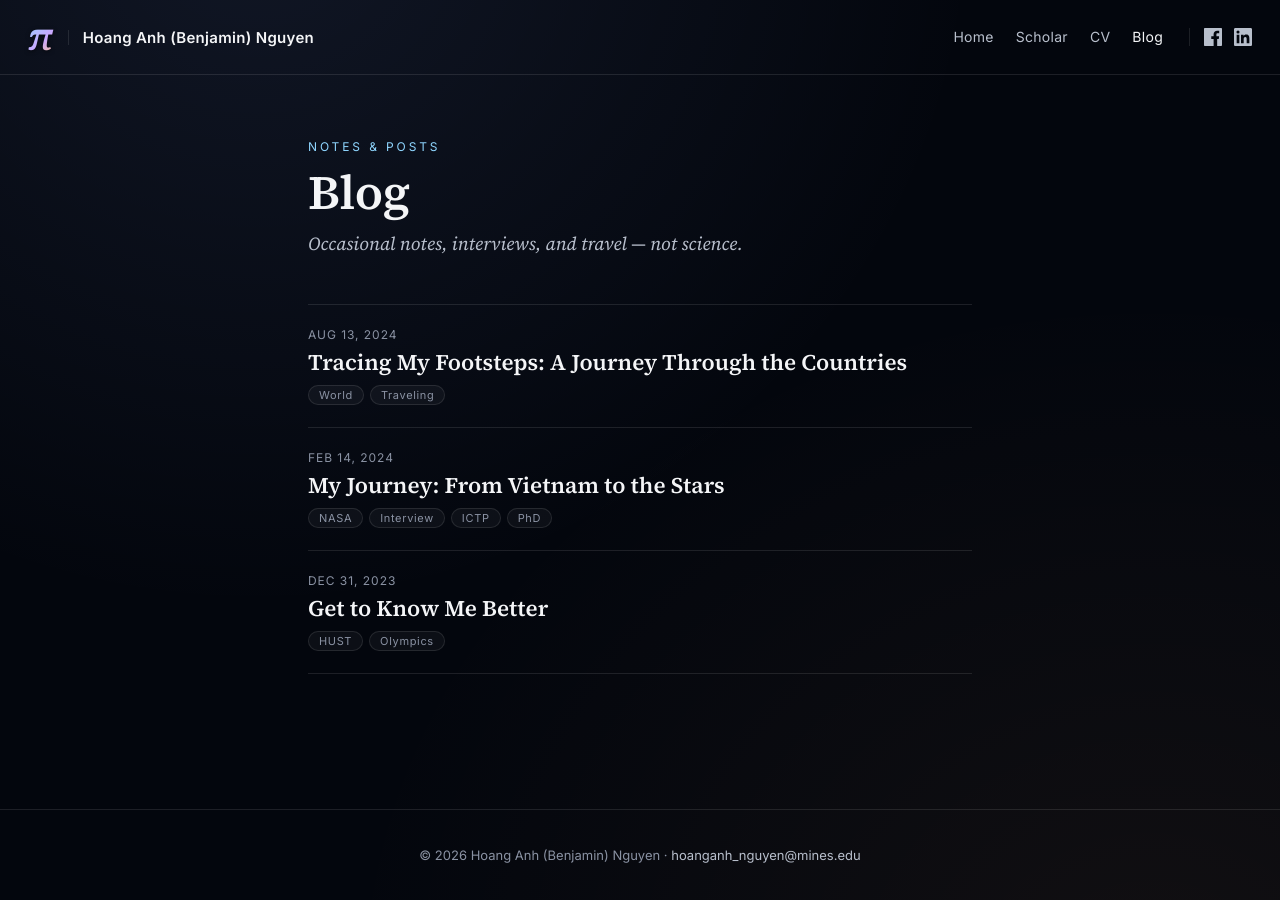
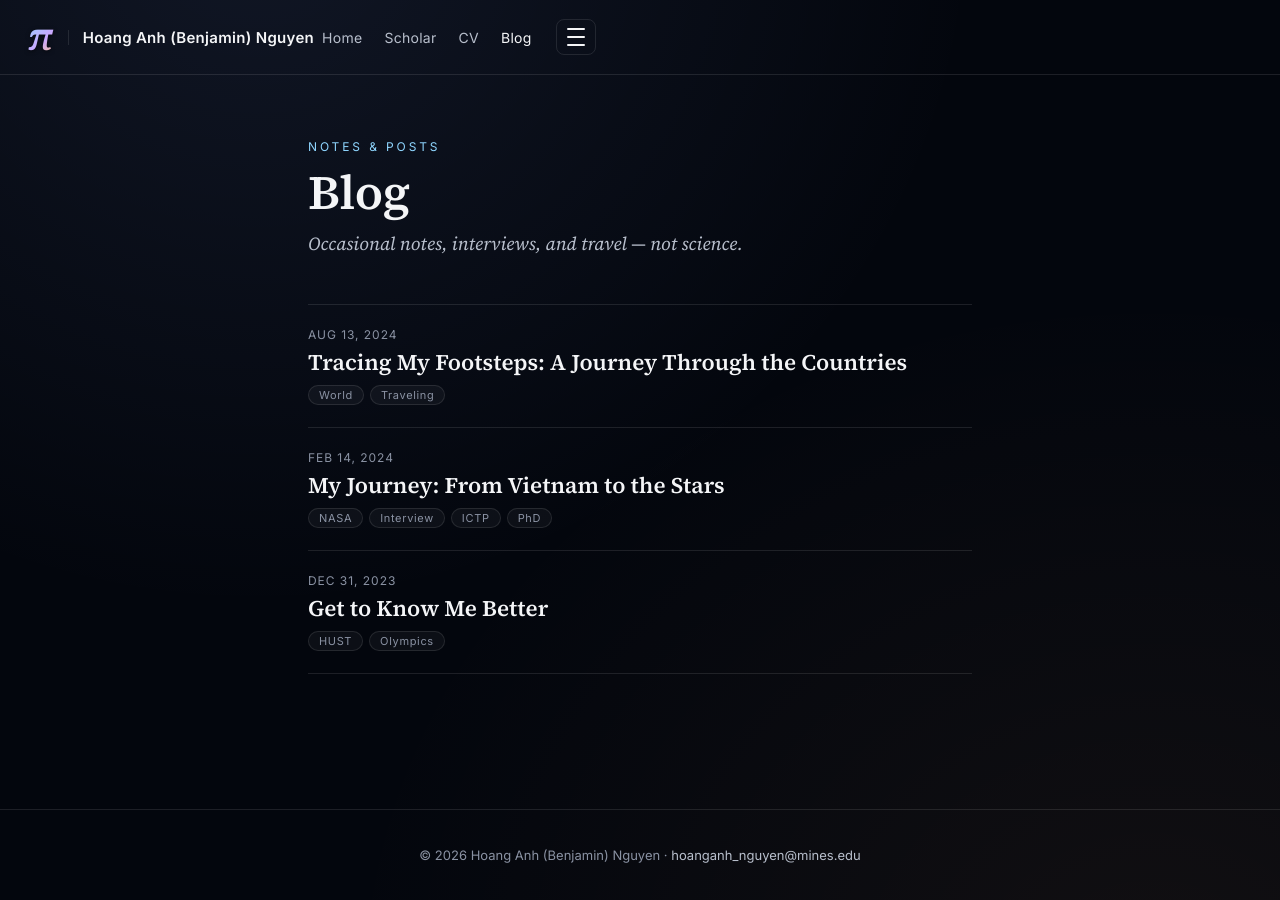
Before and after one commit to x-repos/x-repos.github.io, a Jekyll site: the page built from _pages/blog.html, in a window 1280 px wide. Built offline with Jekyll 4.4.1, drawn with Linux system fonts in a browser that asks for light colours.

Commit message:
Split topnav: inline primary links + dropdown for social icons
Desktop:
  pi . Name ........... Scholar  CV  Blog  [hamburger]
                                              v
                                         [Facebook][LinkedIn]  <- dark dropdown card

Mobile (<=720px):
  pi ............................... [hamburger]
                                          v
   Home / Scholar / CV / Blog stacked
   ---
   [Facebook] [LinkedIn]

- Restructured all four layouts (home/blog/post/page): primary links
  in .__primary <ul>, social icons in .__dropdown div.
- Inline primary nav is pushed to the right edge with margin-left: auto
  so it sits next to the hamburger.
- Hamburger toggles the social dropdown on desktop; on mobile it also
  collapses the primary list into a stacked menu beneath it.
- Tiny nav.js handles the toggle + auto-closes on link click.

```diff
--- a/_layouts/blog.html
+++ b/_layouts/blog.html
@@ -26,25 +26,25 @@
       <span class="brand-pi">π</span>
       <span class="brand-name">{{ site.author.name }}</span>
     </a>
+    <ul class="site-nav__primary">
+      <li><a href="{{ '/' | relative_url }}">Home</a></li>
+      <li><a href="https://scholar.google.com/citations?user=-f-uRoYAAAAJ&hl=en" target="_blank" rel="noopener">Scholar</a></li>
+      <li><a href="{{ '/files/HoangAnh_CV.pdf' | relative_url }}" target="_blank" rel="noopener">CV</a></li>
+      <li><a class="is-active" href="{{ '/blog/' | relative_url }}">Blog</a></li>
+    </ul>
     <button class="nav-toggle" type="button" aria-label="Open menu" aria-expanded="false">
       <span class="nav-toggle__bar"></span>
       <span class="nav-toggle__bar"></span>
       <span class="nav-toggle__bar"></span>
     </button>
-    <ul class="site-nav__links">
-      <li><a href="{{ '/' | relative_url }}">Home</a></li>
-      <li><a href="https://scholar.google.com/citations?user=-f-uRoYAAAAJ&hl=en" target="_blank" rel="noopener">Scholar</a></li>
-      <li><a href="{{ '/files/HoangAnh_CV.pdf' | relative_url }}" target="_blank" rel="noopener">CV</a></li>
-      <li><a class="is-active" href="{{ '/blog/' | relative_url }}">Blog</a></li>
-      <li class="nav-social">
-        <a href="{{ site.author.facebook | default: '#' }}" target="_blank" rel="noopener" aria-label="Facebook" title="Facebook">
-          <svg class="nav-icon" viewBox="0 0 24 24" width="18" height="18" fill="currentColor" aria-hidden="true"><path d="M22.675 0H1.325C.593 0 0 .593 0 1.325v21.351C0 23.407.593 24 1.325 24H12.82V14.706h-3.13v-3.622h3.13V8.413c0-3.1 1.894-4.788 4.66-4.788 1.325 0 2.464.099 2.794.143v3.24l-1.918.001c-1.504 0-1.795.715-1.795 1.763v2.313h3.587l-.467 3.622H17.56V24h5.115c.732 0 1.325-.593 1.325-1.324V1.325C24 .593 23.407 0 22.675 0z"/></svg>
-        </a>
-        <a href="{{ site.author.linkedin | default: '#' }}" target="_blank" rel="noopener" aria-label="LinkedIn" title="LinkedIn">
-          <svg class="nav-icon" viewBox="0 0 24 24" width="18" height="18" fill="currentColor" aria-hidden="true"><path d="M20.45 20.45h-3.55v-5.57c0-1.33-.03-3.04-1.85-3.04-1.85 0-2.14 1.45-2.14 2.94v5.67H9.36V9h3.41v1.56h.05c.48-.9 1.64-1.85 3.38-1.85 3.61 0 4.28 2.38 4.28 5.47v6.27zM5.34 7.43a2.06 2.06 0 1 1 0-4.13 2.06 2.06 0 0 1 0 4.13zM7.12 20.45H3.56V9h3.56v11.45zM22.22 0H1.77C.79 0 0 .77 0 1.72v20.56C0 23.23.79 24 1.77 24h20.45c.98 0 1.78-.77 1.78-1.72V1.72C24 .77 23.2 0 22.22 0z"/></svg>
-        </a>
-      </li>
-    </ul>
+    <div class="site-nav__dropdown">
+      <a class="nav-social-link" href="{{ site.author.facebook | default: '#' }}" target="_blank" rel="noopener" aria-label="Facebook" title="Facebook">
+        <svg class="nav-icon" viewBox="0 0 24 24" width="18" height="18" fill="currentColor" aria-hidden="true"><path d="M22.675 0H1.325C.593 0 0 .593 0 1.325v21.351C0 23.407.593 24 1.325 24H12.82V14.706h-3.13v-3.622h3.13V8.413c0-3.1 1.894-4.788 4.66-4.788 1.325 0 2.464.099 2.794.143v3.24l-1.918.001c-1.504 0-1.795.715-1.795 1.763v2.313h3.587l-.467 3.622H17.56V24h5.115c.732 0 1.325-.593 1.325-1.324V1.325C24 .593 23.407 0 22.675 0z"/></svg>
+      </a>
+      <a class="nav-social-link" href="{{ site.author.linkedin | default: '#' }}" target="_blank" rel="noopener" aria-label="LinkedIn" title="LinkedIn">
+        <svg class="nav-icon" viewBox="0 0 24 24" width="18" height="18" fill="currentColor" aria-hidden="true"><path d="M20.45 20.45h-3.55v-5.57c0-1.33-.03-3.04-1.85-3.04-1.85 0-2.14 1.45-2.14 2.94v5.67H9.36V9h3.41v1.56h.05c.48-.9 1.64-1.85 3.38-1.85 3.61 0 4.28 2.38 4.28 5.47v6.27zM5.34 7.43a2.06 2.06 0 1 1 0-4.13 2.06 2.06 0 0 1 0 4.13zM7.12 20.45H3.56V9h3.56v11.45zM22.22 0H1.77C.79 0 0 .77 0 1.72v20.56C0 23.23.79 24 1.77 24h20.45c.98 0 1.78-.77 1.78-1.72V1.72C24 .77 23.2 0 22.22 0z"/></svg>
+      </a>
+    </div>
   </nav>
 
   <main class="page-main" role="main">
--- a/assets/css/site.css
+++ b/assets/css/site.css
@@ -42,13 +42,17 @@
 /* ---------- Top nav ---------- */
 .site-nav {
   display: flex;
+  flex-wrap: wrap;
   align-items: center;
-  justify-content: space-between;
   padding: 18px 28px;
+  gap: 8px;
   border-bottom: 1px solid var(--border);
   font-size: 14px;
   letter-spacing: 0.02em;
 }
+/* Push primary nav + hamburger to the right edge */
+.site-nav__primary { margin-left: auto; }
+.site-nav .nav-toggle { margin-left: 16px; }
 .site-nav__brand {
   color: var(--fg) !important;
   font-weight: 600;
@@ -91,44 +95,65 @@
   transform: scale(1.08) rotate(-3deg);
   filter: drop-shadow(0 2px 6px rgba(143, 214, 255, 0.5));
 }
-.site-nav__links {
+/* Primary inline links */
+.site-nav__primary {
   display: flex;
   gap: 22px;
   margin: 0;
   padding: 0;
   list-style: none;
 }
-.site-nav__links a {
+.site-nav__primary a {
   color: var(--muted) !important;
   transition: color 0.2s ease;
 }
-.site-nav__links a:hover { color: var(--fg) !important; text-decoration: none; }
-.site-nav__links a.is-active { color: var(--fg) !important; }
+.site-nav__primary a:hover { color: var(--fg) !important; text-decoration: none; }
+.site-nav__primary a.is-active { color: var(--fg) !important; }
 
-/* Social icons in the topnav */
-.nav-social {
-  display: inline-flex;
+/* Social-icon dropdown panel */
+.site-nav__dropdown {
+  position: absolute;
+  top: calc(100% - 4px);
+  right: 24px;
+  display: flex;
   align-items: center;
-  gap: 12px;
-  padding-left: 14px;
-  margin-left: 4px;
-  border-left: 1px solid var(--border);
+  gap: 16px;
+  padding: 10px 16px;
+  background: rgba(3, 6, 13, 0.95);
+  border: 1px solid var(--border);
+  border-radius: 10px;
+  box-shadow: 0 14px 36px rgba(0, 0, 0, 0.55);
+  backdrop-filter: blur(8px);
+  -webkit-backdrop-filter: blur(8px);
+  opacity: 0;
+  pointer-events: none;
+  transform: translateY(-6px);
+  transition: opacity 0.2s ease, transform 0.2s ease;
+  z-index: 30;
 }
-.nav-social a {
+.site-nav.is-open .site-nav__dropdown {
+  opacity: 1;
+  pointer-events: auto;
+  transform: translateY(0);
+}
+.nav-social-link {
   display: inline-flex;
   align-items: center;
   justify-content: center;
   color: var(--muted);
   transition: color 0.2s ease, transform 0.2s ease;
 }
-.nav-social a:hover {
+.nav-social-link:hover {
   color: var(--fg) !important;
   transform: translateY(-1px);
 }
 .nav-icon { display: block; }
-/* Hamburger button (hidden on desktop) */
+
+/* .site-nav needs to be a positioning context for the absolute dropdown */
+.site-nav { position: relative; }
+/* Hamburger button (≡ → ✕) */
 .nav-toggle {
-  display: none;
+  display: flex;
   background: transparent;
   border: 1px solid var(--border);
   border-radius: 8px;
@@ -152,18 +177,11 @@
 .site-nav.is-open .nav-toggle__bar:nth-child(2) { opacity: 0; }
 .site-nav.is-open .nav-toggle__bar:nth-child(3) { transform: translateY(-7px) rotate(-45deg); }
 
+/* ---------- Mobile (≤720px) ---------- */
 @media (max-width: 720px) {
-  .site-nav {
-    padding: 12px 16px;
-    flex-direction: row;
-    flex-wrap: wrap;
-    align-items: center;
-    justify-content: space-between;
-    gap: 8px;
-  }
-  .nav-toggle { display: flex; }
+  .site-nav { padding: 12px 16px; }
 
-  .site-nav__links {
+  .site-nav__primary {
     order: 3;
     width: 100%;
     flex-direction: column;
@@ -174,22 +192,36 @@
     overflow: hidden;
     opacity: 0;
     padding: 0 4px;
-    transition: max-height 0.3s ease, opacity 0.2s ease, padding 0.3s ease;
+    transition: max-height 0.35s ease, opacity 0.2s ease, padding 0.3s ease;
   }
-  .site-nav.is-open .site-nav__links {
-    max-height: 80vh;
+  .site-nav.is-open .site-nav__primary {
+    max-height: 60vh;
     opacity: 1;
-    padding: 12px 4px 6px;
+    padding: 12px 4px 8px;
+    border-bottom: 1px solid var(--border);
   }
-  .nav-social {
-    padding-left: 0;
-    margin-left: 0;
-    border-left: 0;
-    border-top: 1px solid var(--border);
-    padding-top: 12px;
-    margin-top: 4px;
+
+  .site-nav__dropdown {
+    order: 4;
+    position: static;
     width: 100%;
-    gap: 18px;
+    background: transparent;
+    border: 0;
+    box-shadow: none;
+    padding: 0 4px;
+    transform: none;
+    opacity: 0;
+    max-height: 0;
+    overflow: hidden;
+    pointer-events: none;
+    transition: max-height 0.35s ease, opacity 0.2s ease, padding 0.3s ease;
+    gap: 20px;
+  }
+  .site-nav.is-open .site-nav__dropdown {
+    opacity: 1;
+    pointer-events: auto;
+    max-height: 60px;
+    padding: 10px 4px;
   }
 }
 
```
Also changed, not shown: _layouts/home.html (+9 -9 lines), _layouts/page.html (+14 -14 lines), _layouts/post.html (+14 -14 lines), assets/css/home.css (+74 -44 lines).
